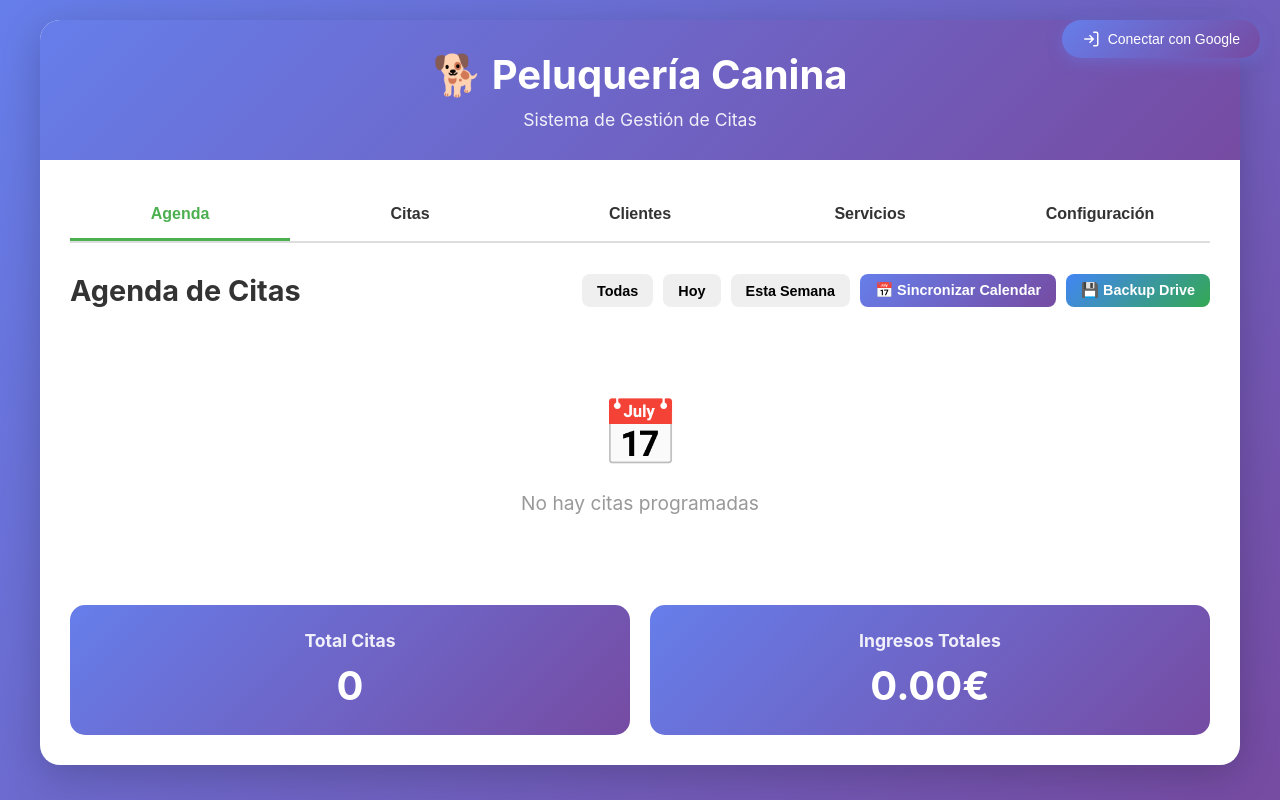
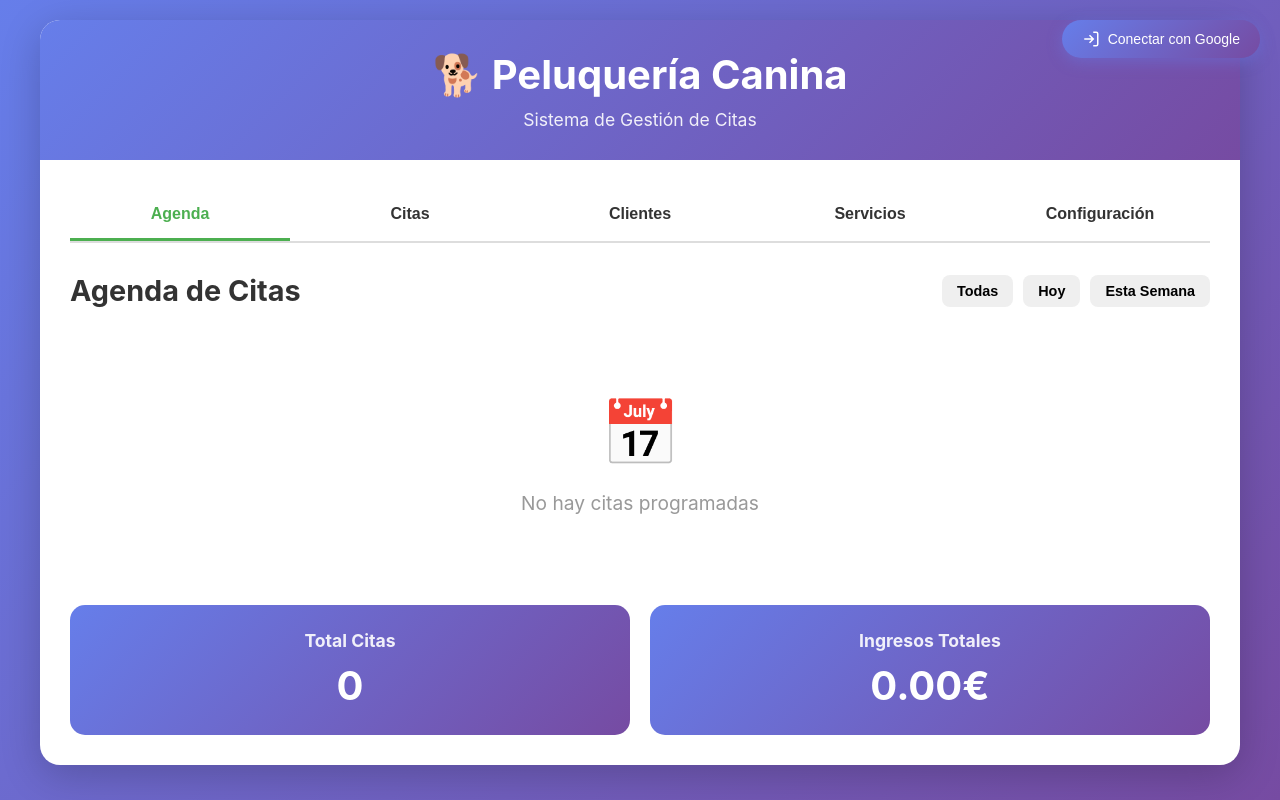
Before and after one commit to nikasha89/peluqueria-canina, a website: page index.html in a window 1280 px wide. Drawn offline with Linux system fonts and the light colour scheme.

Commit message:
automatic storing

```diff
--- a/index.html
+++ b/index.html
@@ -116,12 +116,6 @@
                         <button class="btn btn-small" onclick="filtrarAgenda('todas')">Todas</button>
                         <button class="btn btn-small" onclick="filtrarAgenda('hoy')">Hoy</button>
                         <button class="btn btn-small" onclick="filtrarAgenda('semana')">Esta Semana</button>
-                        <button class="btn btn-small btn-sync" onclick="app.sincronizarConGoogle()" style="background: linear-gradient(135deg, #667eea 0%, #764ba2 100%); color: white; border: none;">
-                            📅 Sincronizar Calendar
-                        </button>
-                        <button class="btn btn-small btn-sync" onclick="app.sincronizarConDrive()" style="background: linear-gradient(135deg, #4285f4 0%, #34a853 100%); color: white; border: none;">
-                            💾 Backup Drive
-                        </button>
                     </div>
                 </div>
                 <div id="listaAgenda" class="lista-items"></div>
```
Also changed, not shown: 1 other file.
